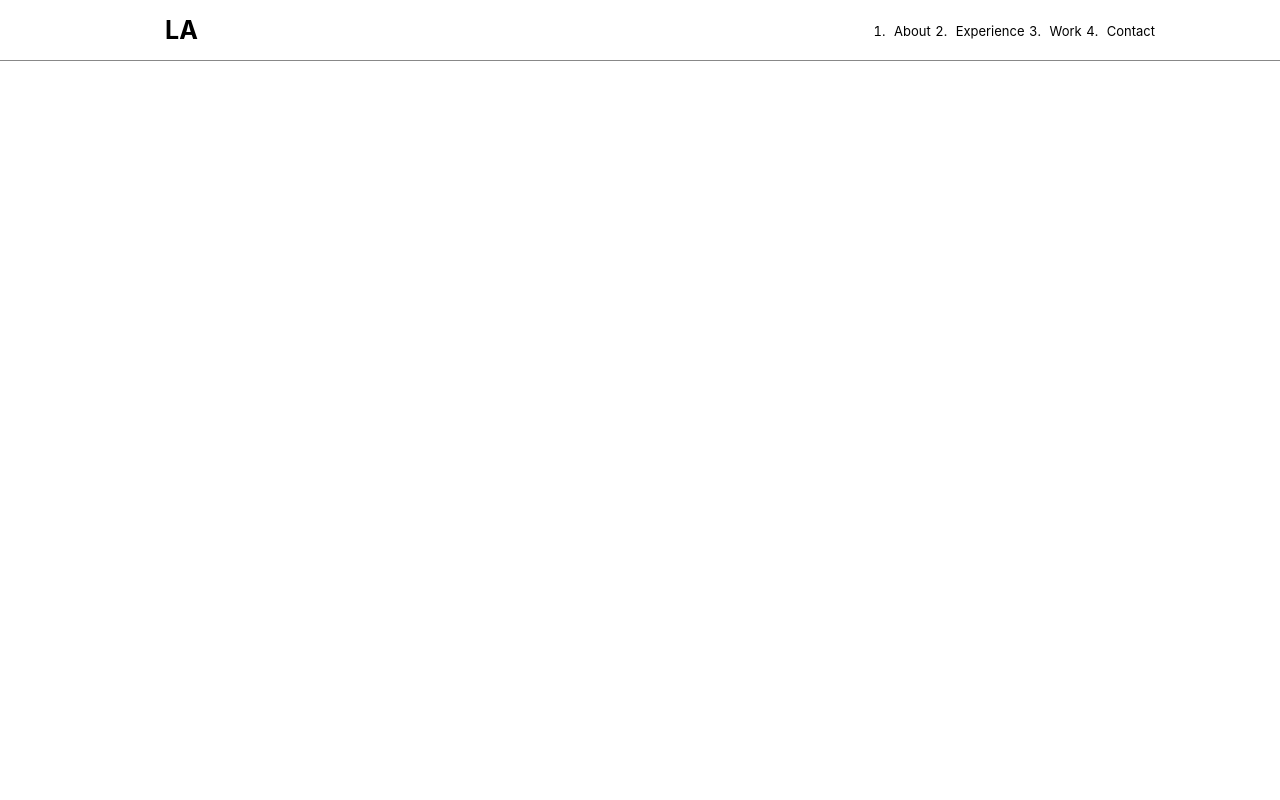
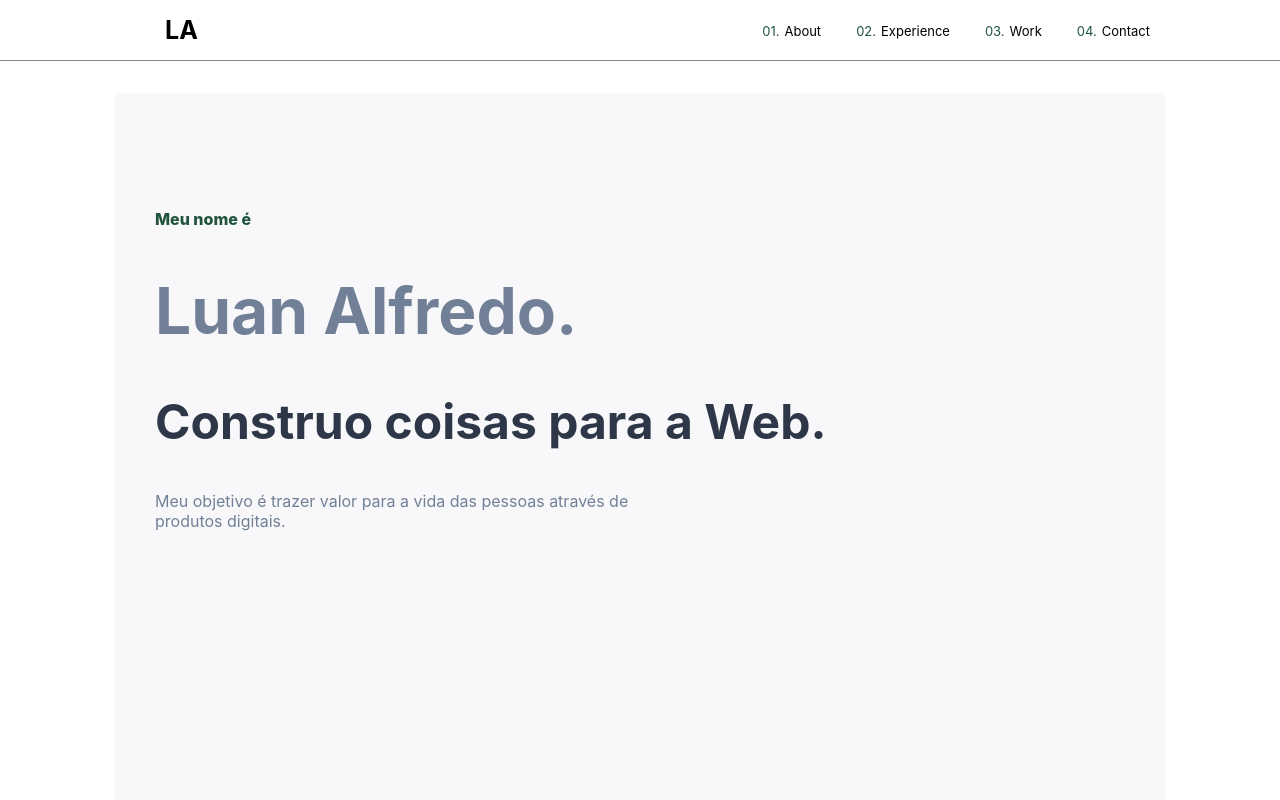
Before and after one commit to luanrjjj/mywebsite, a Next.js app: page / in a window 1280 px wide. Shown: the top 800 px of the page. Built offline with nearby package versions, Linux system fonts and the light colour scheme.

Commit message:
Inicio da Main Section  e About me Section

```diff
--- /dev/null
+++ b/components/AboutMeSection/index.tsx
@@ -0,0 +1,20 @@
+/* eslint-disable jsx-a11y/alt-text */
+/* eslint-disable react/jsx-no-undef */
+import React, { useState, useEffect } from 'react'
+import { Section, Text } from './styles'
+
+const AboutMeSection = () => {
+  return (
+    <>
+      <Section>
+        <h2 className="numberedSection">Sobre mim</h2>
+
+        <div>
+          <Text></Text>
+        </div>
+      </Section>
+    </>
+  )
+}
+
+export default AboutMeSection
--- /dev/null
+++ b/components/AboutMeSection/styles.ts
@@ -0,0 +1,8 @@
+import styled from 'styled-components'
+
+export const Section = styled.section`
+  max-width: 1050px;
+  margin: auto;
+`
+
+export const Text = styled.div``
--- a/components/Header/index.tsx
+++ b/components/Header/index.tsx
@@ -8,7 +8,6 @@ import {
   HeaderComponent,
   HeaderContainer,
   HeaderContent,
-  HeaderLogo,
   HeaderTitle,
   StyledLinks,
   StyledNav,
--- a/components/Header/styles.ts
+++ b/components/Header/styles.ts
@@ -56,18 +56,29 @@ export const StyledNav = styled.nav``
 export const StyledLinks = styled.div`
   ol {
     display: flex;
+
     li {
       margin: 7px 5px;
       position: relative;
       font-size: 13px;
       margin-left: 10px;
+      counter-increment: item 1;
+      list-style: none;
 
       a {
-        padding: 5px;
+        padding: 10px;
+
+        &:hover {
+          color:#22543D;
+        }
+
+        &:before {
+          content: '0' counter(item) '.';
+          margin-right: 5px;
+          color: #22543D;
+          text-align: right;
+        }
       }
     }
   }
-  a {
-    padding: 10px;
-  }
 `
--- /dev/null
+++ b/components/MainSection/index.tsx
@@ -0,0 +1,24 @@
+/* eslint-disable jsx-a11y/alt-text */
+/* eslint-disable react/jsx-no-undef */
+import React, { useState, useEffect } from 'react'
+import { Main } from './styles'
+
+const MainSection = () => {
+  return (
+    <>
+      <Main>
+        <div className="TextMain">
+          <p className="MyName">Meu nome é</p>
+          <h1>Luan Alfredo.</h1>
+          <h2>Construo coisas para a Web. </h2>
+          <p>
+            Meu objetivo é trazer valor para a vida das
+            pessoas através de produtos digitais.
+          </p>
+        </div>
+      </Main>
+    </>
+  )
+}
+
+export default MainSection
--- /dev/null
+++ b/components/MainSection/styles.ts
@@ -0,0 +1,36 @@
+import styled from 'styled-components'
+import colors from '../../styles/colors'
+
+export const Main = styled.div`
+  max-width: 1050px;
+  background-color: #f8f8fb;
+  margin: auto;
+  height: 800px;
+
+  .TextMain {
+    margin-top: 100px;
+    position: absolute;
+    margin-left: 40px;
+
+    .MyName {
+      color: #22543d;
+      font-weight: 800;
+    }
+
+    h1 {
+      color: ${colors.gray500};
+      font-size: 64px;
+    }
+
+    h2 {
+      color: ${colors.gray700};
+      font-size: 48px;
+    }
+
+    p {
+      font-size: 16px;
+      width: 500px;
+      color: ${colors.gray500};
+    }
+  }
+`
--- a/pages/index.tsx
+++ b/pages/index.tsx
@@ -1,6 +1,8 @@
 import type { NextPage } from 'next'
 import Head from 'next/head'
+import AboutMeSection from '../components/AboutMeSection'
 import Header from '../components/Header'
+import MainSection from '../components/MainSection'
 
 const Home: NextPage = () => {
   return (
@@ -15,6 +17,8 @@ const Home: NextPage = () => {
       </Head>
 
       <Header />
+      <MainSection />
+      <AboutMeSection/>
     </>
   )
 }
--- a/styles/colors.ts
+++ b/styles/colors.ts
@@ -2,8 +2,19 @@ const colors = {
   black: '#000',
   gray: '#888',
   white: '#FFF',
-  purple: '#705df2',
+  purple: '#3b7dff',
   blacklight: '#202024',
   shock: '#FC1782',
+  purple100: '#E9D8FD',
+  purple200: '#D6BCFA',
+  green100: '#C6F6D5',
+  green200: '#9AE6B4',
+  green300: '#68D391',
+
+  gray100: '#EDF2F7',
+  gray200: '#E2E8F0',
+  gray300: '#CBD5E0',
+  gray500: '#718096',
+  gray700: '#2D3748',
 }
 export default colors
```
